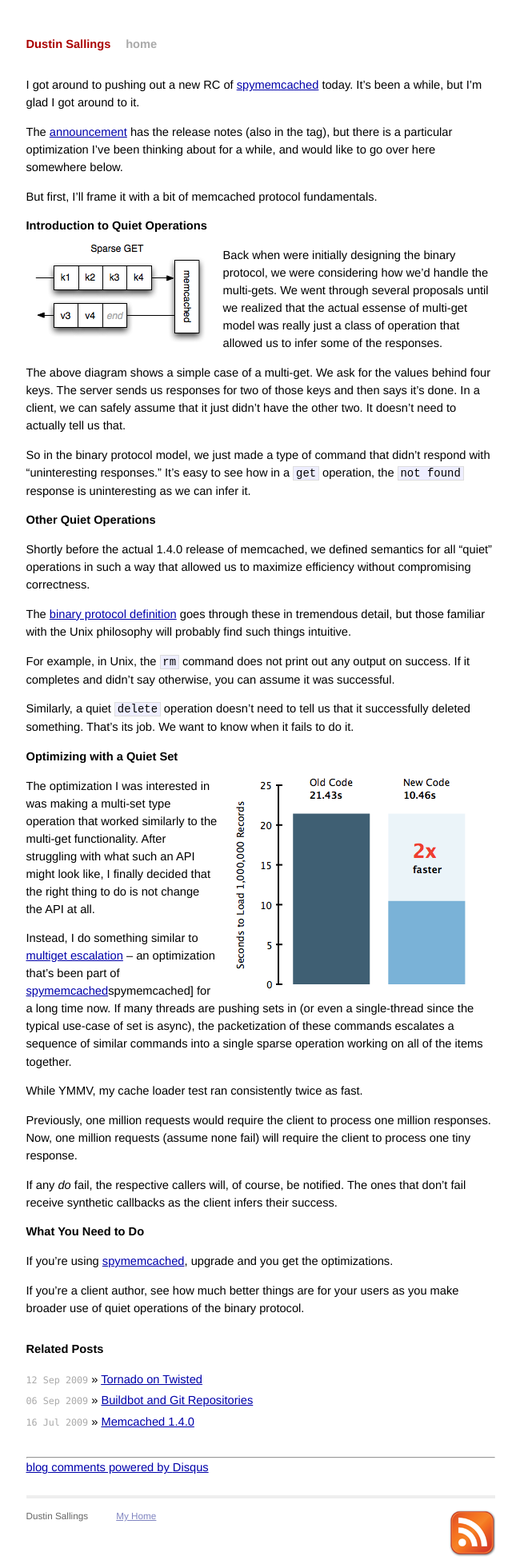
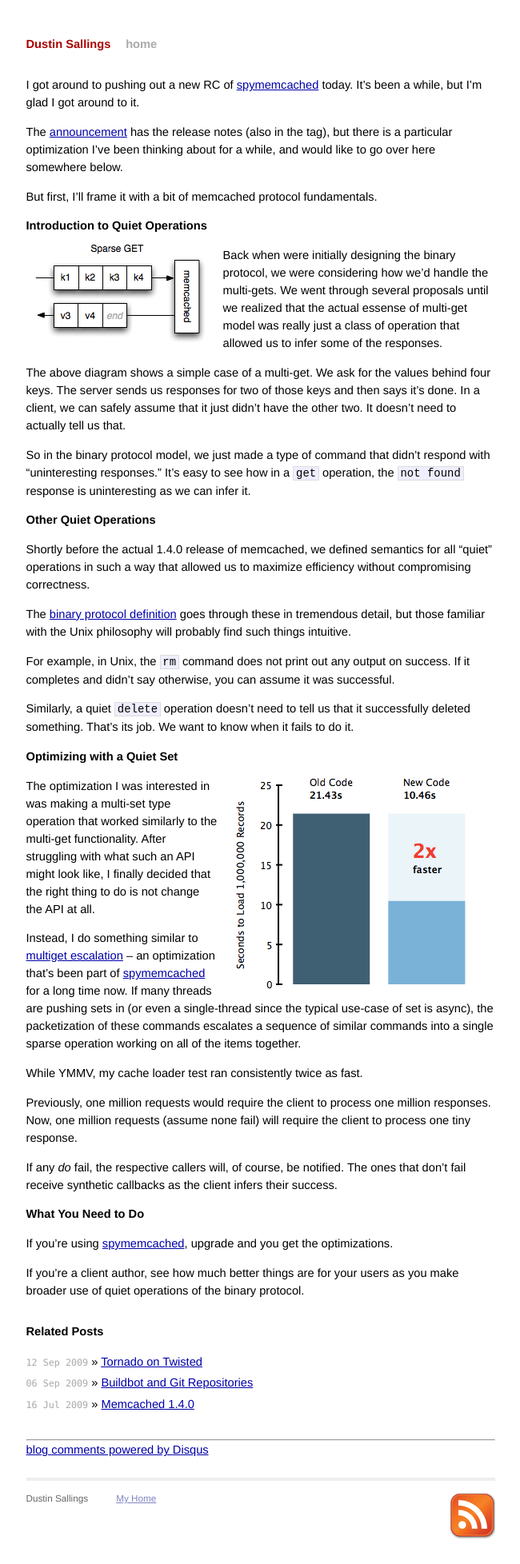
Before and after one commit to dustin/dustin.sallings.org, a Jekyll site: the page built from _posts/2009-09-23-spymemcached-optimizations.markdown, in a window 1280 px wide. Shown: the whole page at 80% size, without its empty margins (314-964 px from the left). Built offline with Jekyll 4.4.1, drawn with Linux system fonts in a browser that asks for light colours; Markdown is read by kramdown in place of the engine named in the settings; comment, search, counter and statistics services are not loaded; after the commit the page ends 1933 px from its top, so only the background shows below that.

Commit message:
Fix a markdown typo.

```diff
--- a/_posts/2009-09-23-spymemcached-optimizations.markdown
+++ b/_posts/2009-09-23-spymemcached-optimizations.markdown
@@ -65,7 +65,7 @@
 that the right thing to do is not change the API at all.
 
 Instead, I do something similar to [multiget escalation][escalation]
--- an optimization that's been part of [spymemcached]spymemcached] for
+-- an optimization that's been part of [spymemcached][spymemcached] for
 a long time now.  If many threads are pushing sets in (or even a
 single-thread since the typical use-case of set is async), the
 packetization of these commands escalates a sequence of similar
```
